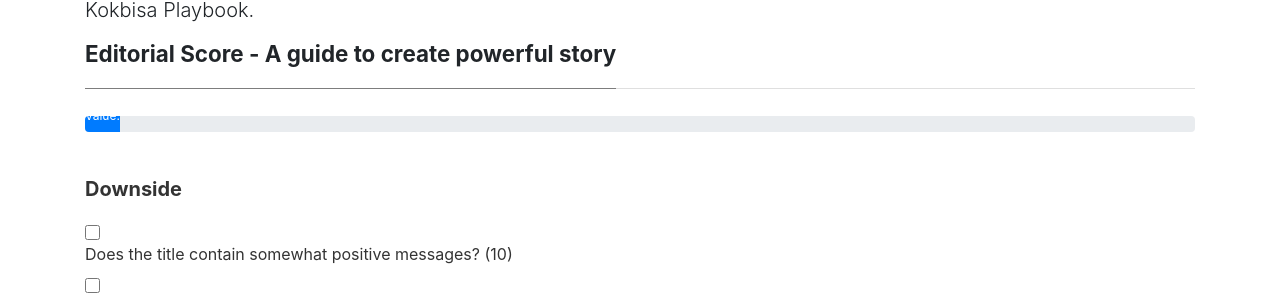
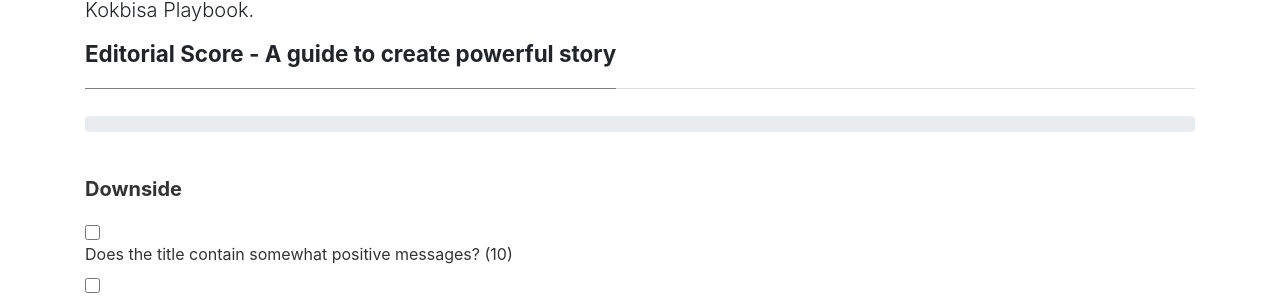
Before and after one commit to yogdogz/apollo, a Jekyll site: the page built from _pages/toolkit/editorialscore.md, in a window 1280 px wide and 1193 px high. Shown: the part 139-437 px from the top of the window. Built offline with Jekyll 4.4.1, drawn with Linux system fonts in a browser that asks for light colours; nearby versions of some CDN libraries.

Commit message:
Update editorialscore.md

```diff
--- a/_pages/toolkit/editorialscore.md
+++ b/_pages/toolkit/editorialscore.md
@@ -14,7 +14,7 @@
 
 <div class="progress">
        <div class="progress-bar" role="progressbar" aria-valuenow="50" aria-valuemin="0" aria-valuemax="100">
-        <p>Value: <span id="progress"></span></p>
+
    </div>
    </div>
 
```
